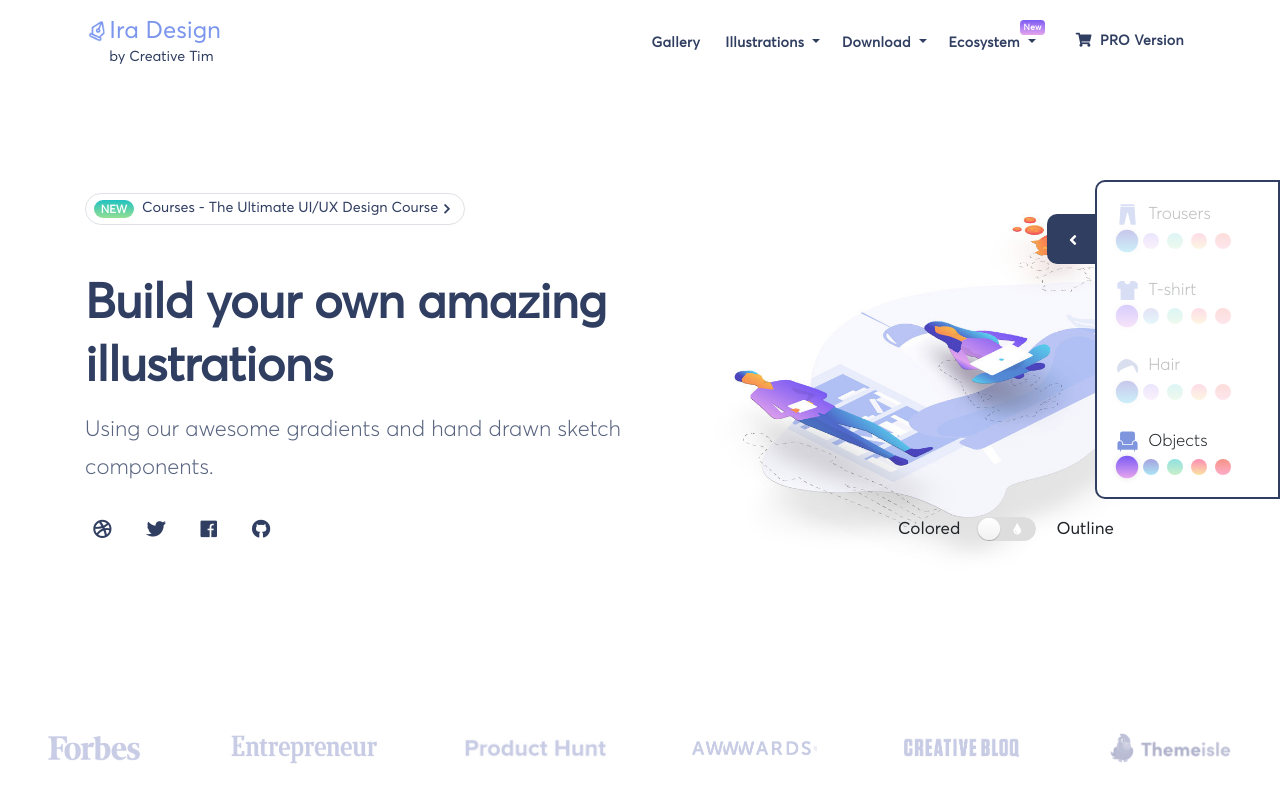
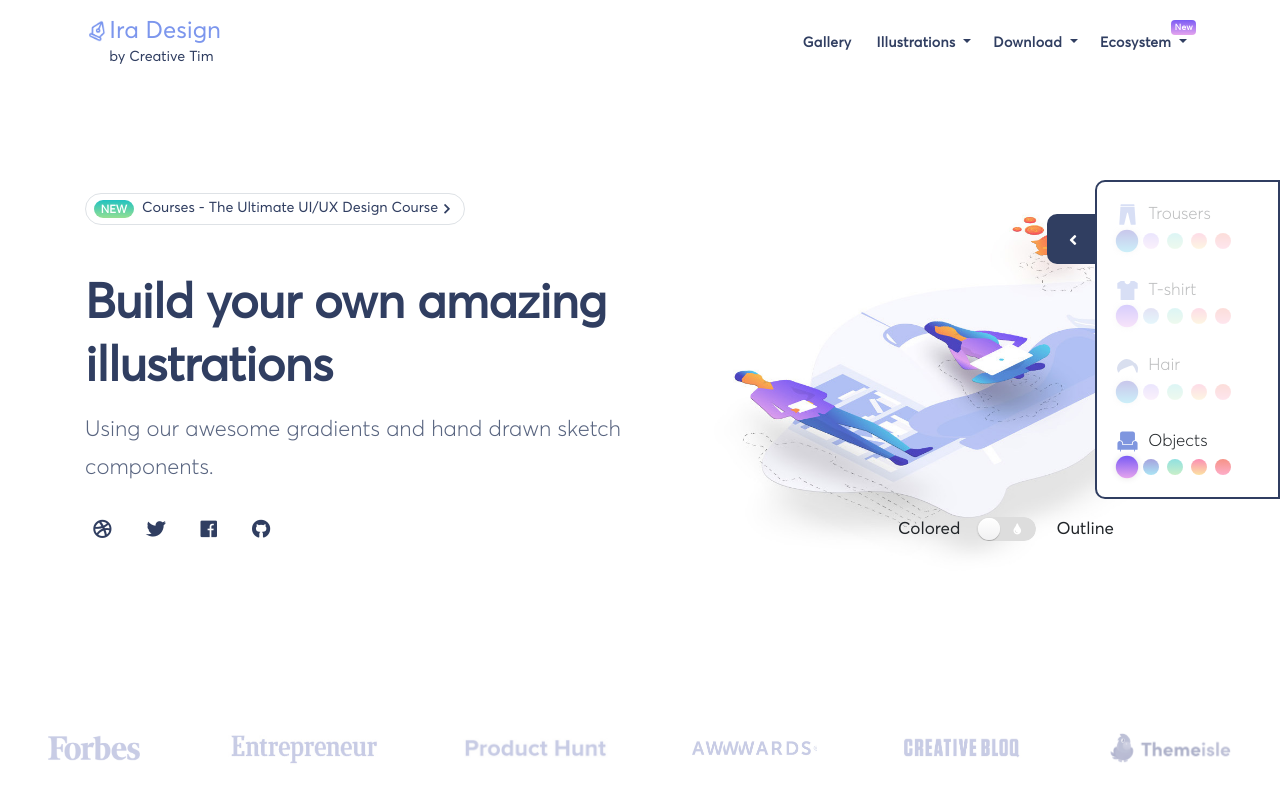
Before and after one commit to SD11892/ira, a Jekyll site: the page built from index.html, in a window 1280 px wide and 900 px high. Shown: the top 802 px of the window. Built offline with Jekyll 4.4.1, drawn with Linux system fonts in a browser that asks for light colours; a script that is not in the unit is left out; comment, search, counter and statistics services are not loaded.

Commit message:
Refactor(navbar): Remove pro button

```diff
--- a/_includes/navbar.html
+++ b/_includes/navbar.html
@@ -86,11 +86,6 @@
            </div>
          </div>
        </li>
-
-       <a href="https://gumroad.com/a/849884371/WlyHM" class="btn btn-simple btn-dark w-100 position-relative text-capitalize px-2 ml-4" target="_blank">
-        <i class="fas fa-shopping-cart mr-1"></i>
-         PRO Version
-       </a>
      </ul>
    </div>
  </div>
```
